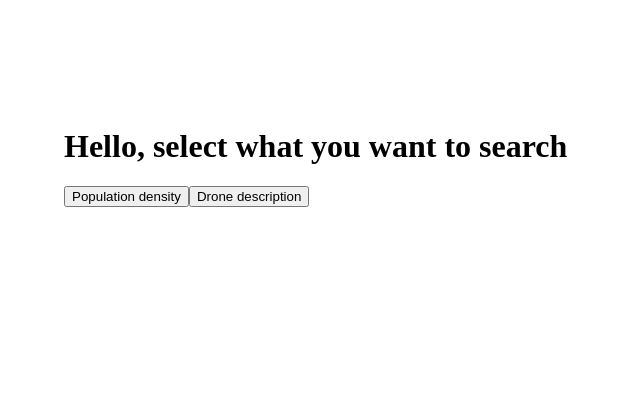
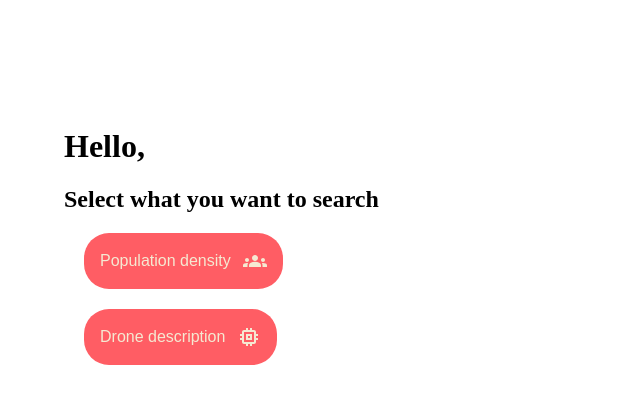
Before and after one commit to AmeliaRabanillo/axpo-frontend-challenge, a React (Create React App) app: page / in a window 1280 px wide. Shown: the top 404 px of the page, without its empty margins (0-640 px from the left). Built offline with nearby package versions, Linux system fonts and the light colour scheme.

Commit message:
Created buttons

```diff
--- a/package.json
+++ b/package.json
@@ -5,6 +5,7 @@
   "dependencies": {
     "@emotion/react": "^11.11.1",
     "@emotion/styled": "^11.11.0",
+    "@mui/icons-material": "^5.14.3",
     "@mui/material": "^5.14.5",
     "@mui/styled-engine-sc": "^5.12.0",
     "@mui/x-data-grid": "^6.11.2",
--- /dev/null
+++ b/src/components/circular-button.ts
@@ -0,0 +1,8 @@
+import styled from "styled-components";
+import {PrimaryButton} from "./primary-button";
+
+export const CircularButton = styled(PrimaryButton)`
+  border-radius: 50%;
+  padding: 8px;
+  margin-left: 0;
+`;
--- /dev/null
+++ b/src/components/primary-button.ts
@@ -0,0 +1,24 @@
+import styled from "styled-components";
+
+export const PrimaryButton = styled.button`
+  color: ${(props) => props.theme.colors.white};
+  background-color: ${(props) => props.theme.colors.primary};
+  font-size: 16px;
+
+  margin: 20px;
+  padding: 16px;
+
+  display: flex;
+  align-items: center;
+
+  border: none;
+  border-radius: 25px;
+
+  span {
+    margin-right: 12px;
+  }
+
+  :hover {
+    cursor: pointer;
+  }
+`;
--- a/src/pages/data-table-page.tsx
+++ b/src/pages/data-table-page.tsx
@@ -4,11 +4,14 @@ import {DataGrid, GridColDef, GridRowSelectionModel} from '@mui/x-data-grid';
 import {SearchTypeEnum} from "../utils/constants";
 import {Radio} from "@mui/material";
 import {TABLE_DATA} from "../utils/table_data_constant";
+import KeyboardBackspace from "@mui/icons-material/KeyboardBackspace";
+import Search from "@mui/icons-material/Search";
+import {PrimaryButton} from "../components/primary-button";
+import {CircularButton} from "../components/circular-button";
 
 export type tableProps = {
     type: SearchTypeEnum,
 }
-//"ID;Name;Type;Latitude;Longitude"
 
 const DataTablePage = (props: tableProps) => {
     const {type} = props;
@@ -38,19 +41,6 @@ const DataTablePage = (props: tableProps) => {
     const handleClick = () => {
         const selectedRow = rows.find(r => r.id === selectionModel[0]);
 
-        // for (var i = 0; i < rows.length; i++) {
-        //     const cur = i;
-        //     getDroneRestrictions({
-        //         latitude: rows[i].latitude,
-        //         longitude: rows[i].longitude,
-        //     }).then(data => {
-        //         // @ts-ignore
-        //         if (data.results.length)
-        //             console.log(rows[cur].id)
-        //     });
-        // }
-
-
         if (selectedRow)
             navigate(`/${type}/${selectedRow.id}`, {
                 state: {
@@ -66,14 +56,14 @@ const DataTablePage = (props: tableProps) => {
         width: 80,
         sortable: false,
         renderCell: (params) =>
-            (<Radio checked={selectionModel[0] === params.id} value={params.id}/>)
+            (<Radio checked={selectionModel[0] === params.id} value={params.id}/>)//ToDO change radio button color
     });
 
     //ToDO remove cell outline when selecting row
     return (
         <div>
-            <button onClick={() => navigate('/')}>Back</button>
-            <h1>Selected {type}</h1>
+            <CircularButton onClick={() => navigate('/')}><KeyboardBackspace/></CircularButton>
+            <h2>Selected {type}</h2>
 
             <DataGrid
                 rows={rows}
@@ -90,8 +80,7 @@ const DataTablePage = (props: tableProps) => {
                 }}
                 hideFooterSelectedRowCount={true}
             />
-
-            <button onClick={handleClick}>Search</button>
+            <PrimaryButton onClick={handleClick}><span>Search</span><Search/></PrimaryButton>
         </div>
     );
 }
--- a/src/pages/start-page.tsx
+++ b/src/pages/start-page.tsx
@@ -1,12 +1,25 @@
 import {useNavigate} from "react-router-dom";
+import Groups from "@mui/icons-material/Groups";
+import Memory from "@mui/icons-material/Memory";
+import {PrimaryButton} from "../components/primary-button";
 
-const StartPage = () => {
+
+// @ts-ignore
+const StartPage = (props) => {
     const navigate = useNavigate();
+    //ToDo add background
     return (
         <div>
-            <h1>Hello, select what you want to search</h1>
-            <button onClick={() => navigate('/population_density')}> Population density</button>
-            <button onClick={() => navigate('/drone_restriction',)}> Drone description</button>
+            <h1>Hello,</h1>
+            <h2>Select what you want to search</h2>
+            <PrimaryButton onClick={() => navigate('/population_density')}>
+                <span>Population density</span>
+                <Groups/></PrimaryButton>
+            <PrimaryButton onClick={() => navigate('/drone_restriction',)}>
+                <span>Drone description</span>
+                <Memory/>
+            </PrimaryButton>
+
         </div>
     );
 }
```
Also changed, not shown: 1 other file (tests, documents, lock files or other folders).
